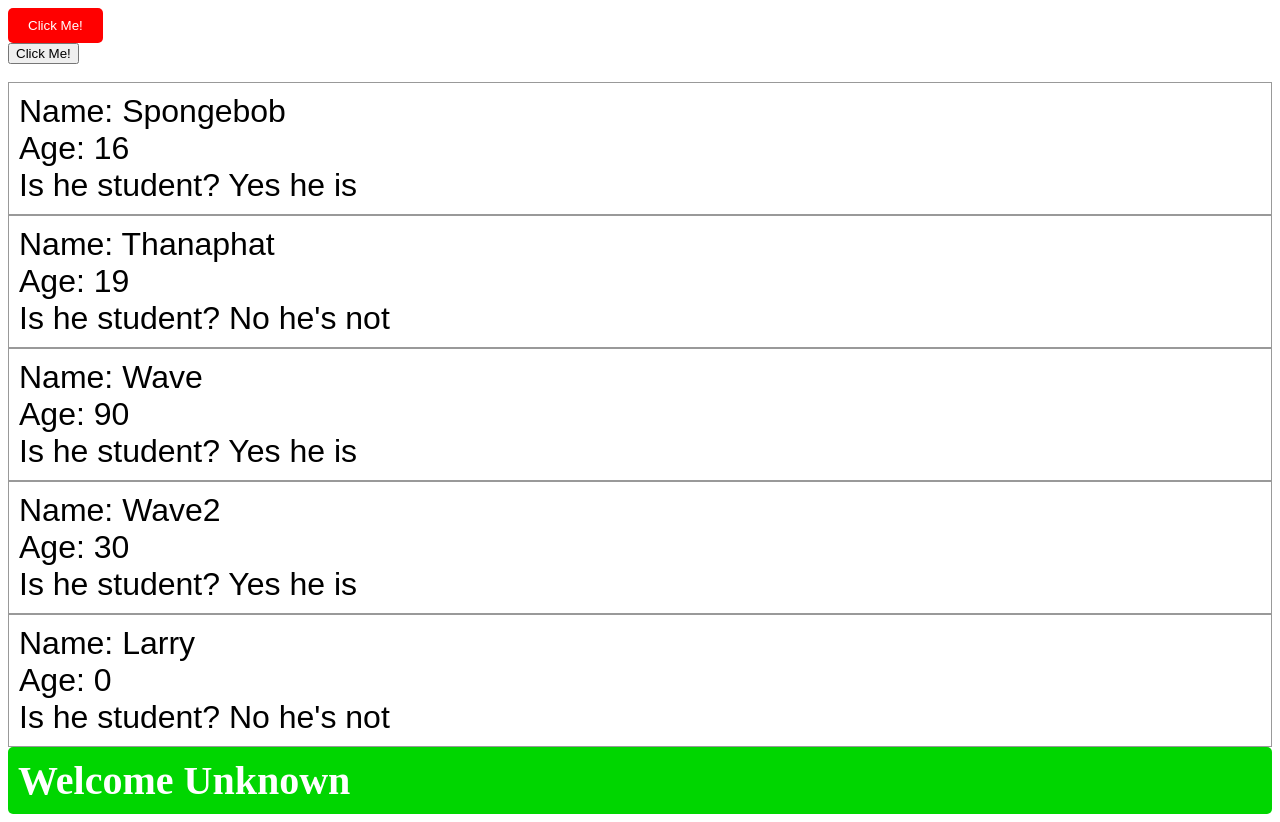
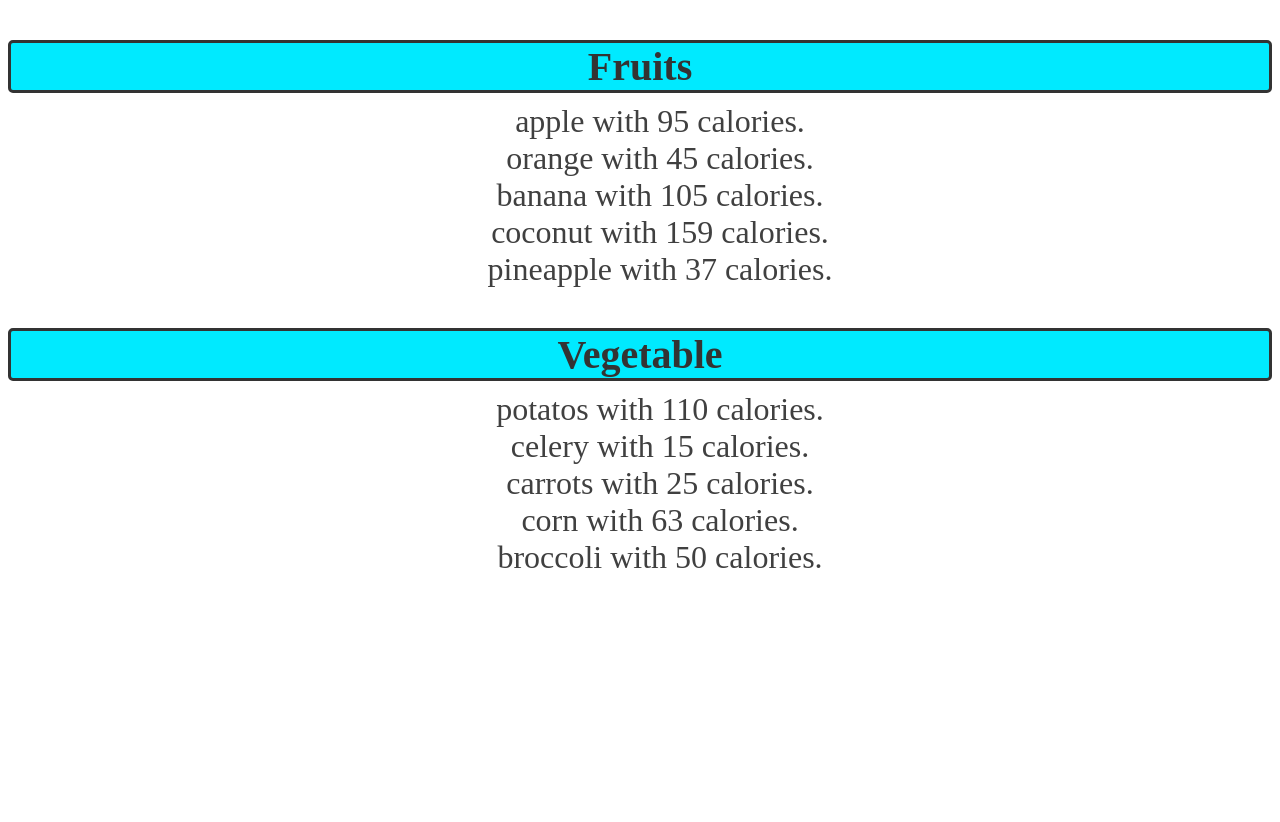
Before and after one commit to playerwave/Reactjs-brocode-fullcourse, a React (Vite) app: page / in a window 1280 px wide. After the commit the page ends 800 px from the top, so only its background shows below. Built offline with nearby package versions, Linux system fonts and the light colour scheme.

Commit message:
rendering lists

```diff
--- a/src/App.jsx
+++ b/src/App.jsx
@@ -1,21 +1,26 @@
-import { useState } from "react";
-import reactLogo from "./assets/react.svg";
-import viteLogo from "/vite.svg";
-import Button from "./Button/Button";
-import Student from "./student";
-import UserGreeting from "./UserGreeting";
+import List from "./List";
 
 function App() {
+  const fruits = [
+    { id: 1, name: "apple", calories: 95 },
+    { id: 2, name: "orange", calories: 45 },
+    { id: 3, name: "banana", calories: 105 },
+    { id: 4, name: "coconut", calories: 159 },
+    { id: 5, name: "pineapple", calories: 37 },
+  ];
+
+  const vegetable = [
+    { id: 6, name: "potatos", calories: 110 },
+    { id: 7, name: "celery", calories: 15 },
+    { id: 8, name: "carrots", calories: 25 },
+    { id: 9, name: "corn", calories: 63 },
+    { id: 10, name: "broccoli", calories: 50 },
+  ];
+
   return (
     <>
-      <Button />
-      <br />
-      <Student name="Spongebob" age={16} isStudent={true}></Student>
-      <Student name="Thanaphat" age={19} isStudent={false}></Student>
-      <Student name="Wave" age={90} isStudent={true}></Student>
-      <Student name="Wave2" age="30" isStudent="false"></Student>
-      <Student name="Larry"></Student>
-      <UserGreeting isLoggedIn={true} />
+      {fruits.length > 0 && <List items={fruits} category="Fruits" />}
+      {vegetable.length > 0 && <List items={vegetable} category="Vegetable" />}
     </>
   );
 }
--- /dev/null
+++ b/src/List.jsx
@@ -0,0 +1,44 @@
+import PropTypes from "prop-types";
+
+function List(props) {
+  const category = props.category;
+  const itemlist = props.items;
+
+  //   fruits.sort((a, b) => a.name.localeCompare(b.name)); //Alphabetical
+  //   fruits.sort((a, b) => a.calories - b.calories); //น้อยไปมาก
+  //   fruits.sort((a, b) => b.calories - a.calories); //มากไปน้อย
+
+  //   const lowCalFruits = fruits.filter((fruits) => fruits.calories < 100);
+  //   const highCalFruits = fruits.filter((fruits) => fruits.calories > 100);
+
+  const arr_itemlist = itemlist.map((item) => (
+    <li key={item.id}>
+      {item.name} with {item.calories} calories.
+    </li>
+  ));
+
+  return (
+    <>
+      <h3 className="list-category">{category}</h3>
+      <ol className="list-item">{arr_itemlist}</ol>
+    </>
+  );
+}
+
+List.propTypes = {
+  category: PropTypes.string,
+  utems: PropTypes.arrayOf(
+    PropTypes.shape({
+      id: PropTypes.number,
+      name: PropTypes.string,
+      calories: PropTypes.number,
+    })
+  ),
+};
+
+List.defaultProps = {
+  category: "Fruits",
+  items: [],
+};
+
+export default List;
--- a/src/index.css
+++ b/src/index.css
@@ -26,3 +26,27 @@
   border-radius: 5px;
   margin: 0;
 }
+
+.list-category {
+  font-size: 2.5em;
+  font-weight: bold;
+  color: hsl(0, 0%, 20%);
+  margin-bottom: 10px;
+  text-align: center;
+  border: 3px solid;
+  border-radius: 5px;
+  background-color: hsl(185, 100%, 50%);
+}
+
+.list-item {
+  font-size: 2em;
+  list-style: none;
+  color: hsl(0, 0%, 25%);
+  text-align: center;
+  margin: 0;
+}
+
+.list-item li:hover {
+  color: hsl(0, 0%, 45%);
+  cursor: pointer;
+}
```
